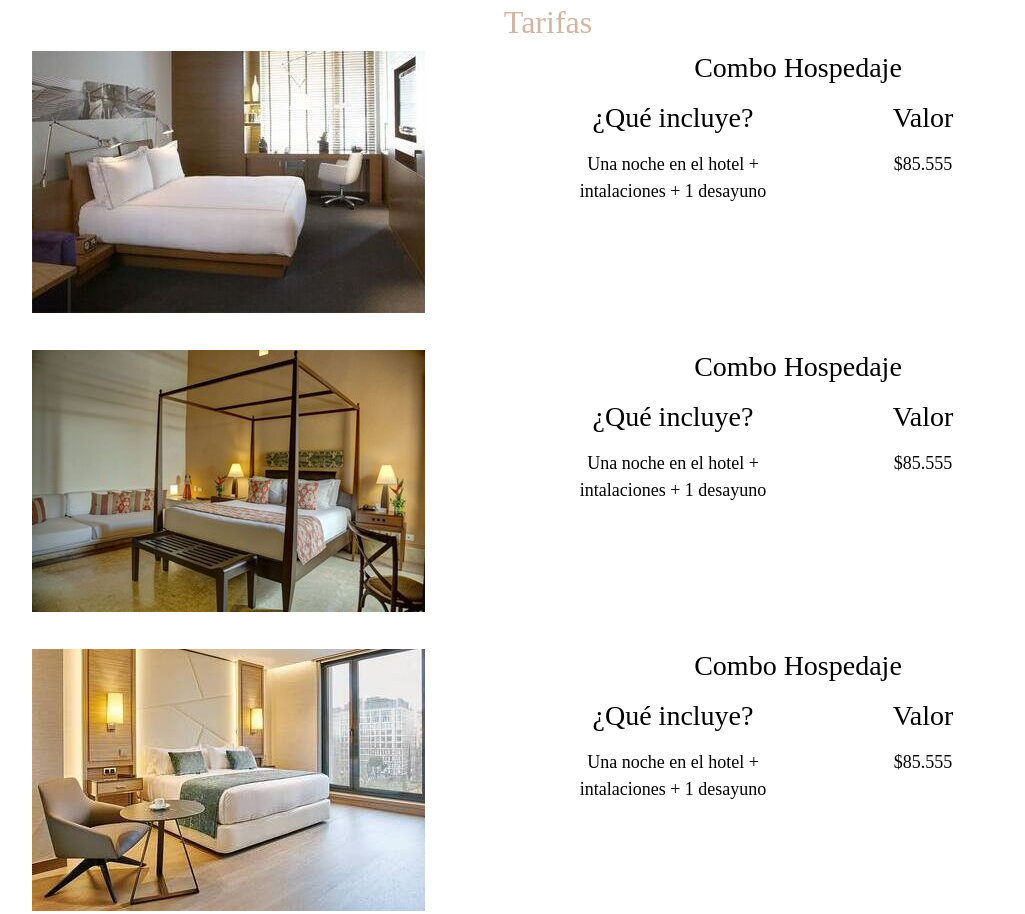
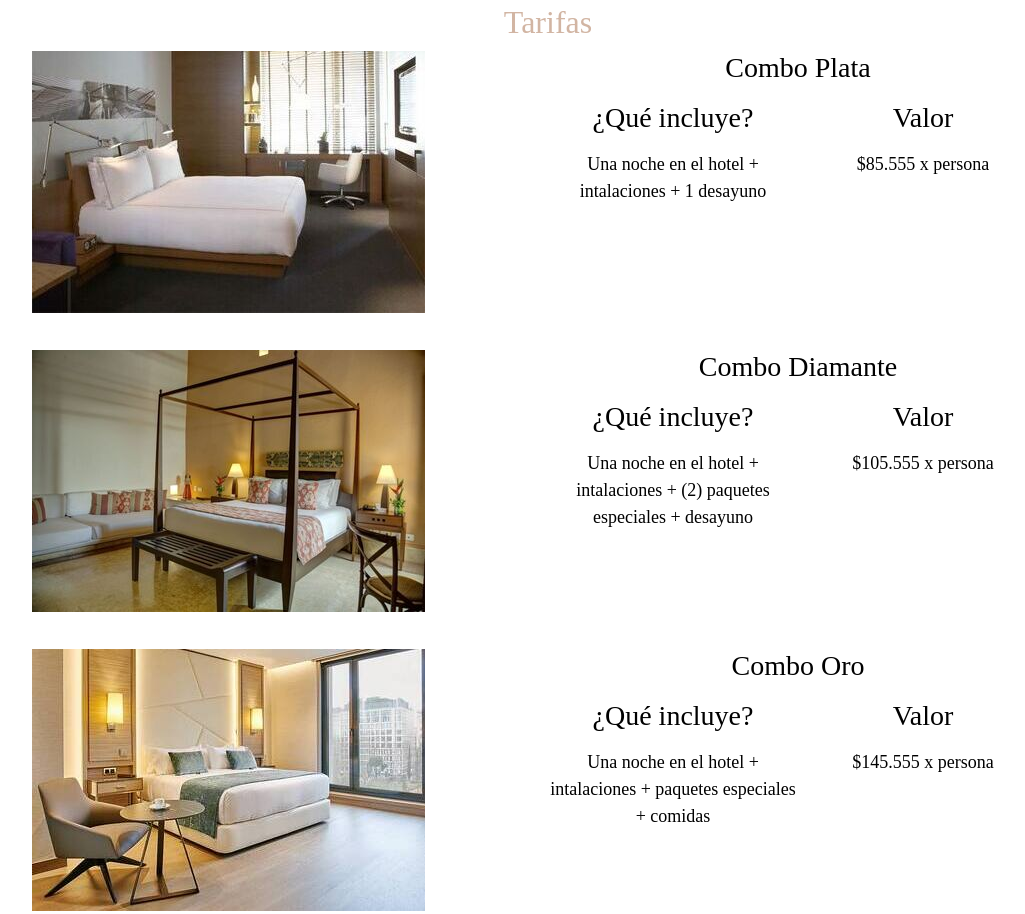
Before and after one commit to jucamargo7/PrimeraEntregaSegundaVersion, a plain HTML site: page Pantallas/precios.html in a window 1280 px wide. Shown: the part 807-1721 px from the top of the page, without its empty margins (92-1117 px from the left). Drawn offline with nearby package versions, Linux system fonts and the light colour scheme; a web font is replaced by a local one.

Commit message:
Mejora de redacción en textos

```diff
--- a/Pantallas/precios.html
+++ b/Pantallas/precios.html
@@ -70,7 +70,7 @@
                 </div>
                 <div class="parrafoGeneralHospedaje1">
                     <div class="tituloCombo1">
-                    <h3>Combo Hospedaje</h3>
+                    <h3>Combo Plata</h3>
                     </div>
                     <div class="subtituloCombo1">
                     <h3>¿Qué incluye?</h3>
@@ -82,7 +82,7 @@
                     <h3 >Valor</h3>
                     </div>
                     <div class="precioCombo1">
-                    <p >$85.555</p>
+                    <p >$85.555 x persona</p>
                     </div>
                 </div>
                 <div class="imgComboHospedaje2">
@@ -90,19 +90,19 @@
                 </div>
                 <div class="parrafoGeneralHospedaje2">
                     <div class="tituloCombo2">
-                    <h3>Combo Hospedaje</h3>
+                    <h3>Combo Diamante</h3>
                     </div>
                     <div class="subtituloCombo2">
                     <h3>¿Qué incluye?</h3>
                     </div>
                     <div class="textoCombo2">
-                    <p >Una noche en el hotel + intalaciones + 1 desayuno</p>
+                    <p >Una noche en el hotel + intalaciones + (2) paquetes especiales + desayuno</p>
                     </div>
                     <div class="valorCombo2">
                     <h3 >Valor</h3>
                     </div>
                     <div class="precioCombo2">
-                    <p >$85.555</p>
+                    <p >$105.555 x persona</p>
                     </div>
                 </div>
                 <div class="imgComboHospedaje3">
@@ -110,19 +110,19 @@
                 </div>
                 <div class="parrafoGeneralHospedaje3">
                     <div class="tituloCombo3">
-                    <h3>Combo Hospedaje</h3>
+                    <h3>Combo Oro</h3>
                     </div>
                     <div class="subtituloCombo3">
                     <h3>¿Qué incluye?</h3>
                     </div>
                     <div class="textoCombo3">
-                    <p >Una noche en el hotel + intalaciones + 1 desayuno</p>
+                    <p >Una noche en el hotel + intalaciones + paquetes especiales + comidas</p>
                     </div>
                     <div class="valorCombo3">
                     <h3 >Valor</h3>
                     </div>
                     <div class="precioCombo3">
-                    <p >$85.555</p>
+                    <p >$145.555 x persona</p>
                     </div>
                 </div>
             </div>
```
Also changed, not shown: index.html (+1 -1 lines).
